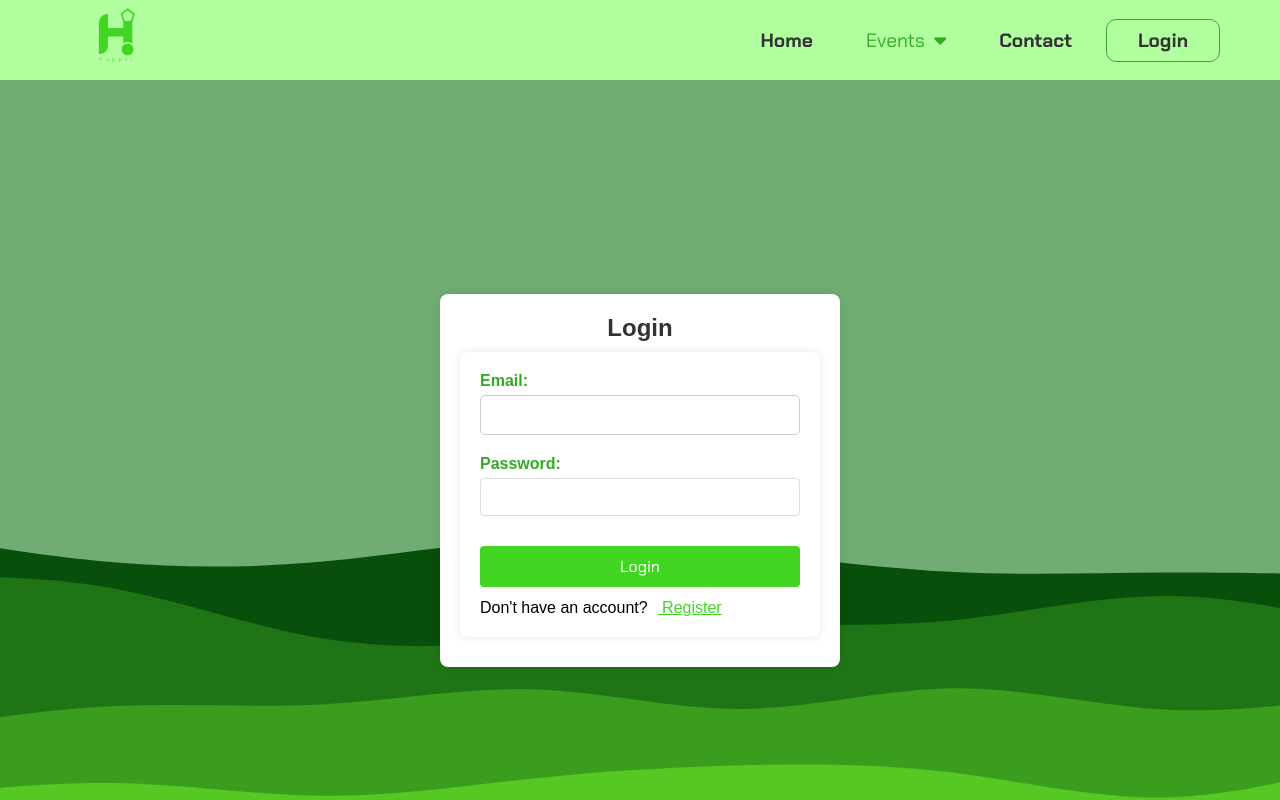
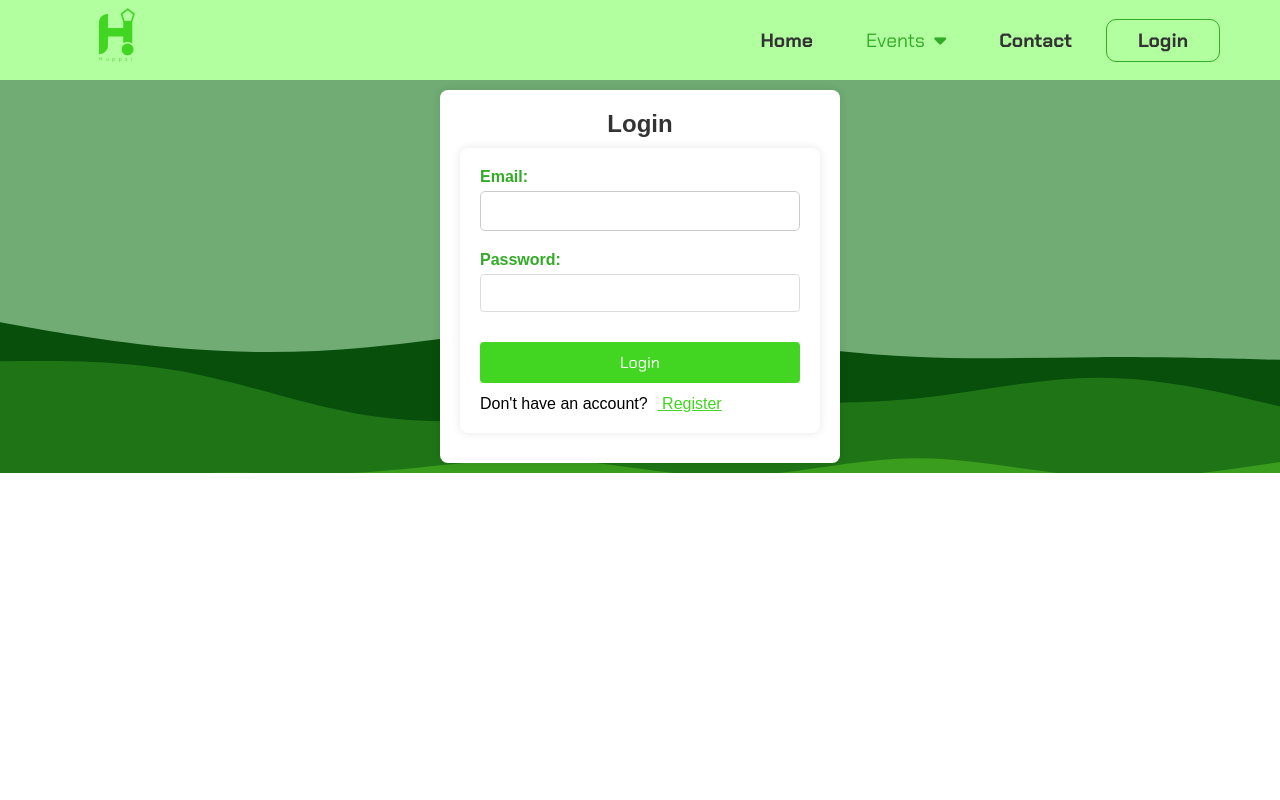
Before and after one commit to SophieCodes1910/ClientProject, a React (Vite) app: page /login in a window 1280 px wide. Built offline with nearby package versions, Linux system fonts and the light colour scheme.

Commit message:
fixing scroll issue

```diff
--- a/src/pages/Login/login.css
+++ b/src/pages/Login/login.css
@@ -1,5 +1,5 @@
 .auth-page {
-  height: 100vh; /* Full height */
+  height: auto;/* Full height */
   width: 100vw; /* Full width of the viewport */
   background: url("../../assets/LoginBackground.svg") no-repeat center center; /* Centering */
   background-size: cover; /* Make the background cover the entire viewport */
--- a/src/pages/Register/register.css
+++ b/src/pages/Register/register.css
@@ -1,6 +1,6 @@
 /* Base styles */
 .register-background {
-  height: 100vh; /* Full height */
+  height: auto; /* Full height */
   width: 100vw; /* Full width of the viewport */
   background: url("../../assets/LoginBackground.svg") no-repeat center center; /* Adjust path */
   background-size: cover; /* Cover the entire viewport */
```
